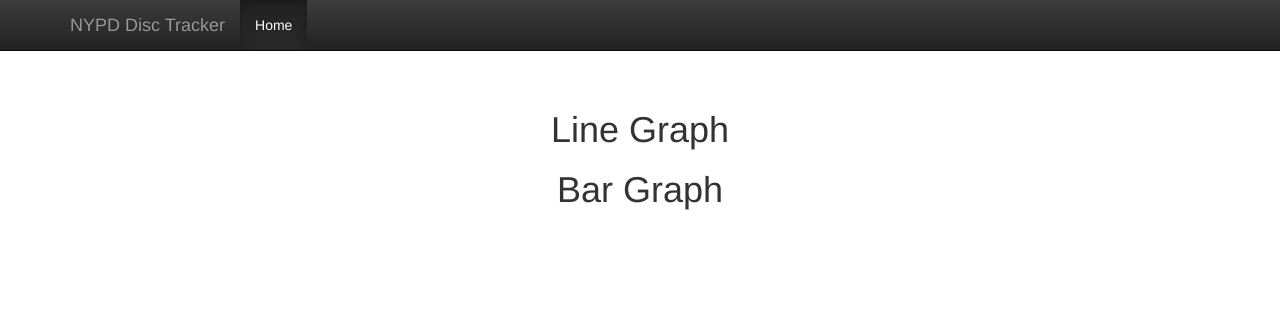
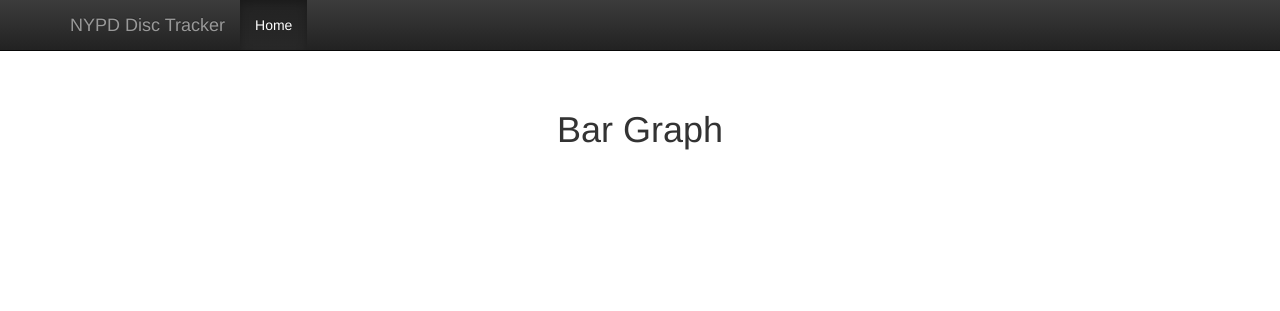
Before and after one commit to phanieste/disc-tracker, a Flask app: template templates/graph.html in a window 1280 px wide. Shown: the top 311 px of the page. Run offline with Flask 2, Linux system fonts and the light colour scheme; the template is opened without the code that fills it: most values are stand-ins (such as "Sample title", 1, 10 or a date in 2020); parts of the project's set-up code (start-up, migrations or seed data) failed here and were passed over; some libraries are stand-ins or nearby versions.

Commit message:
changed line graph to bar graph

```diff
--- a/static/grapher.js
+++ b/static/grapher.js
@@ -3,14 +3,11 @@
 *********************/
 
 var grapher = function(data) {
-    // set up
-    var margin = {top: 20, right: 20, bottom: 30, left: 40},
-        width = 800 - margin.left - margin.right;
-        height = 400 - margin.top - margin.bottom;
-
+    // Set up data and processing
     // console.log(data);
     var entries = d3.entries(data);
     // console.log(entries); // test
+
     var parseDate = d3.time.format("%Y-%m-%dT%X.%L%L%L%Z")
         .parse;
 
@@ -33,62 +30,91 @@ var grapher = function(data) {
             mins.push(vals[i][j].minutes);
         }
     }
-    // console.log(mins); // test
+
+    var sums = [], sum = 0;
+    for (var i = 0, n = vals.length; i < n; i++) {
+        for (var j = 0, m = vals[i].length; j < m; j++) {
+            sum += vals[i][j].minutes;
+        }
+        sums.push(sum);
+        sum = 0;
+    }
+    console.log(sums);
+
+    // Set up measurements
+    var margin = {top: 20, right: 20, bottom: 30, left: 40},
+        barHeight = 20,
+        width = 800 - margin.left - margin.right,
+        height = (barHeight+5) * entries.length;
 
     // Set scales
-    var xl = d3.time.scale().range([0, width-20])
+    var x = d3.scale.linear().range([0, width])
+        .domain([0, d3.max(sums)]);
+    var y = d3.scale.ordinal().domain(d3.keys(data))
+        .rangeRoundBands([height, 0]);
+    var colors = d3.scale.category10().domain(d3.keys(data));
+    var timeScale = d3.time.scale().range([0, width-20])
         .domain(d3.extent(dates));
-    var yl = d3.scale.linear().range([height-5, 0])
-        .domain(d3.extent(mins));
-    var colors = d3.scale.category10().domain(d3.keys(data));
 
     // Set axes
-    var xAxisL = d3.svg.axis().scale(xl).orient("bottom");
-    var yAxisL = d3.svg.axis().scale(yl).orient("left");
+    var xAxis = d3.svg.axis().scale(x).orient("bottom");
+    var yAxis = d3.svg.axis().scale(y).orient("left");
 
-    // set up canvas
-    var lineChart = d3.select("#line-graph")
+    // Set up canvas
+    var barChart = d3.select("#bar-graph")
         .append("svg")
             .attr("width", width + margin.left + margin.right)
             .attr("height", height + margin.top + margin.bottom)
         .append("g")
-            .attr("transform", "translate("
-                + margin.left + "," + margin.top + ")");
-
-    var barChart = d3.select("#bar-graph")
-        .append("svg");
+            .attr("transform", "translate(" + margin.left
+                + "," + margin.top + ")");
 
     // line graphs
-    var line = d3.svg.line()
-        .x(function(d) {
-            // console.log(x(parseDate(d.date))); //test
-            return xl(parseDate(d.date)); })
-        .y(function(d) {
-            // console.log(y(+d.minutes)); // test
-            return yl(d.minutes); })
-        .interpolate("linear");
+    // var line = d3.svg.line()
+    //     .x(function(d) {
+    //         // console.log(x(parseDate(d.date))); //test
+    //         return xl(parseDate(d.date)); })
+    //     .y(function(d) {
+    //         // console.log(y(+d.minutes)); // test
+    //         return yl(d.minutes); })
+    //     .interpolate("linear");
 
-    lineChart.selectAll(".line")
-        .data(entries)
-    .enter().append("path")
-        .attr("class", "line")
-        .attr("d", function (d) {
-            // console.log(d);
-            return line(d.value); })
-        .attr("fill", "none")
-        .attr("stroke", function (d) { return colors(d.key); })
-        .attr("stroke-width", 2);
+    // lineChart.selectAll(".line")
+    //     .data(entries)
+    // .enter().append("path")
+    //     .attr("class", "line")
+    //     .attr("d", function (d) {
+    //         // console.log(d);
+    //         return line(d.value); })
+    //     .attr("fill", "none")
+    //     .attr("stroke", function (d) { return colors(d.key); })
+    //     .attr("stroke-width", 2);
 
     // bar graph
+    barChart.selectAll(".bar")
+        .data(entries)
+    .enter().append("rect")
+        .attr("class", "bar")
+        .attr("width", function (d) {
+            var total = 0;
+            for (var i = 0, n = d.value.length; i < n; i++) {
+                total += d.value[i].minutes;
+            }
+            return x(total);
+        })
+        .attr("height", barHeight)
+        .attr("x", 0)
+        .attr("y", function(d) { return y(d.key); })
+        .attr("fill", function (d) { return colors(d.key); });
 
     // attach axes
-    lineChart.append("g")
-        .attr("class", "x axis")
-        .attr("transform", "translate(0," + height + ")")
-        .call(xAxisL);
-    lineChart.append("g")
-        .attr("class", "y axis")
-        .call(yAxisL);
+    // lineChart.append("g")
+    //     .attr("class", "x axis")
+    //     .attr("transform", "translate(0," + height + ")")
+    //     .call(xAxisL);
+    // lineChart.append("g")
+    //     .attr("class", "y axis")
+    //     .call(yAxisL);
 
 };
 
--- a/templates/graph.html
+++ b/templates/graph.html
@@ -40,9 +40,6 @@
 
   <div class="container">
     <div class="starter-template">
-      <h1>Line Graph</h1>
-      <div id="line-graph"></div>
-
       <h1>Bar Graph</h1>
       <div id="bar-graph"></div>
 
```
Also changed, not shown: README.md.
